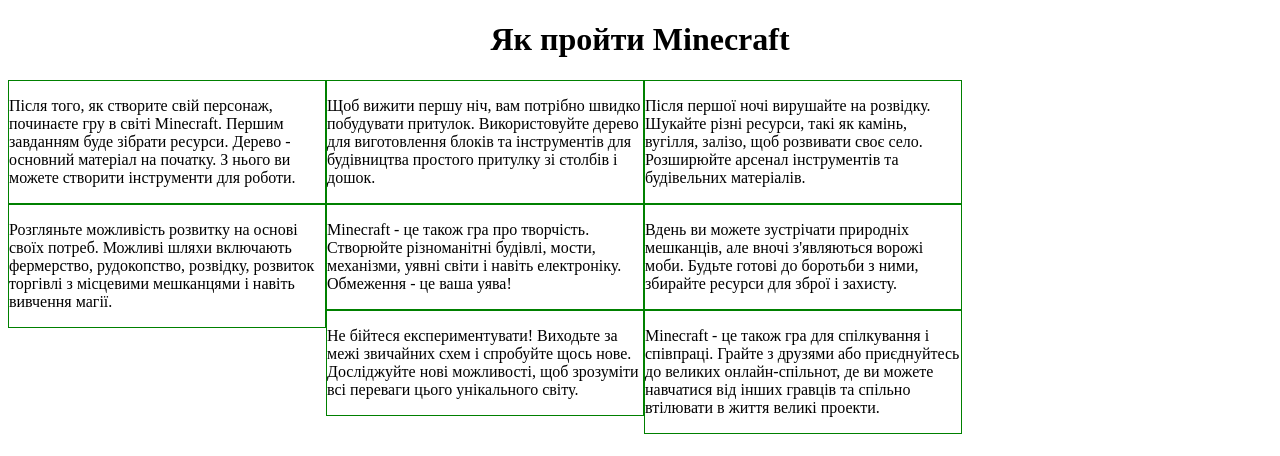
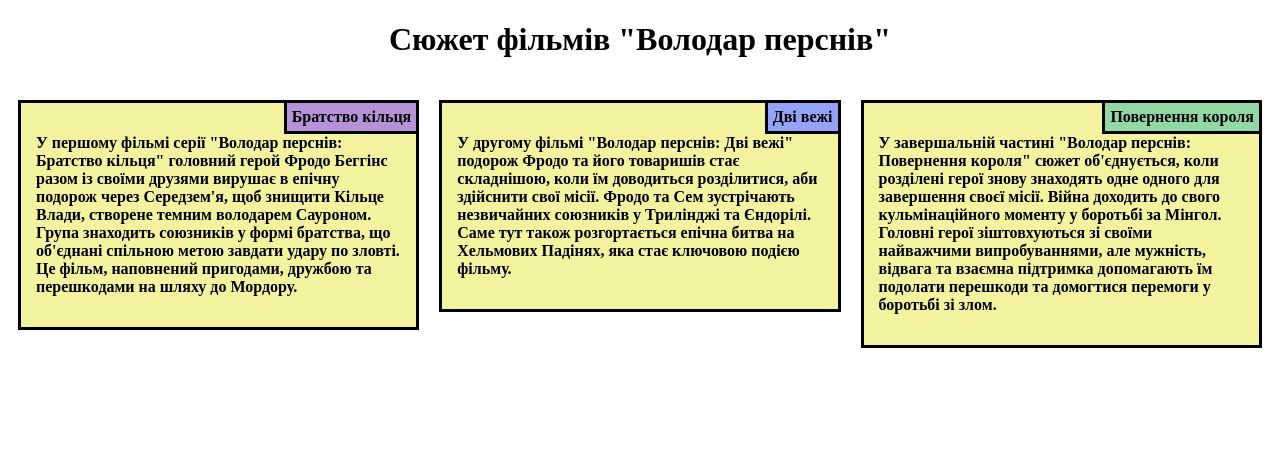
Before and after one commit to alinaa-art/MySecondRepo, a plain HTML site: page project_5-folder/index.html in a window 1280 px wide. Drawn offline with Linux system fonts and the light colour scheme.

Commit message:
add css and change main text

```diff
--- a/project_5-folder/index.html
+++ b/project_5-folder/index.html
@@ -1,21 +1,35 @@
 <!DOCTYPE html>
-<html lang="uk, en">
+<html lang="uk">
 <head>
+    <title>Володар перснів</title>
     <meta name="viewport" content="width=device-width, initial-scale=1.0">
     <link rel="stylesheet" type="text/css" href="style.css">
 </head>
 <body>
-    <h1>Як пройти Minecraft</h1>
+    <h1>Сюжет фільмів "Володар перснів"</h1>
+
     <div class="row">
 
-    <div class="col-lg-3 col-md-6"><p>Після того, як створите свій персонаж, починаєте гру в світі Minecraft. Першим завданням буде зібрати ресурси. Дерево - основний матеріал на початку. З нього ви можете створити інструменти для роботи.</p></div>
-    <div class="col-lg-3 col-md-6"><p>Щоб вижити першу ніч, вам потрібно швидко побудувати притулок. Використовуйте дерево для виготовлення блоків та інструментів для будівництва простого притулку зі столбів і дошок.</p></div>
-    <div class="col-lg-3 col-md-6"><p>Після першої ночі вирушайте на розвідку. Шукайте різні ресурси, такі як камінь, вугілля, залізо, щоб розвивати своє село. Розширюйте арсенал інструментів та будівельних матеріалів.</p></div>
-    <div class="col-lg-3 col-md-6"><p>Розгляньте можливість розвитку на основі своїх потреб. Можливі шляхи включають фермерство, рудокопство, розвідку, розвиток торгівлі з місцевими мешканцями і навіть вивчення магії.</p></div>
-    <div class="col-lg-3 col-md-6"><p>Minecraft - це також гра про творчість. Створюйте різноманітні будівлі, мости, механізми, уявні світи і навіть електроніку. Обмеження - це ваша уява!</p></div>
-    <div class="col-lg-3 col-md-6"><p>Вдень ви можете зустрічати природніх мешканців, але вночі з'являються ворожі моби. Будьте готові до боротьби з ними, збирайте ресурси для зброї і захисту.</p></div>
-    <div class="col-lg-3 col-md-6"><p>Не бійтеся експериментувати! Виходьте за межі звичайних схем і спробуйте щось нове. Досліджуйте нові можливості, щоб зрозуміти всі переваги цього унікального світу.</p></div>
-    <div class="col-lg-3 col-md-6"><p>Minecraft - це також гра для спілкування і співпраці. Грайте з друзями або приєднуйтесь до великих онлайн-спільнот, де ви можете навчатися від інших гравців та спільно втілювати в життя великі проекти.</p></div>
+    <div class="col-lg-4 col-md-6 col-sm-12">
+        <div class="article">
+            <span class="title1">Братство кільця</span>
+            <p>У першому фільмі серії "Володар перснів: Братство кільця" головний герой Фродо Беггінс разом із своїми друзями вирушає в епічну подорож через Середзем'я, щоб знищити Кільце Влади, створене темним володарем Сауроном. Група знаходить союзників у формі братства, що об'єднані спільною метою завдати удару по зловті. Це фільм, наповнений пригодами, дружбою та перешкодами на шляху до Мордору.</p>
+        </div>
     </div>
-    </body>
-    </html>
+
+    <div class="col-lg-4 col-md-6 col-sm-12">
+        <div class="article">
+            <span class="title2">Дві вежі</span>
+            <p>У другому фільмі "Володар перснів: Дві вежі" подорож Фродо та його товаришів стає складнішою, коли їм доводиться розділитися, аби здійснити свої місії. Фродо та Сем зустрічають незвичайних союзників у Трилінджі та Єндорілі. Саме тут також розгортається епічна битва на Хельмових Падінях, яка стає ключовою подією фільму.</p>
+        </div>
+    </div>
+
+    <div class="col-lg-4 col-md-6 col-sm-12">
+        <div class="article">
+            <span class="title3">Повернення короля</span>
+            <p>У завершальній частині "Володар перснів: Повернення короля" сюжет об'єднується, коли розділені герої знову знаходять одне одного для завершення своєї місії. Війна доходить до свого кульмінаційного моменту у боротьбі за Мінгол. Головні герої зіштовхуються зі своїми найважчими випробуваннями, але мужність, відвага та взаємна підтримка допомагають їм подолати перешкоди та домогтися перемоги у боротьбі зі злом.</p>
+        </div>
+    </div>
+    </div>
+</body>
+</html>
--- a/project_5-folder/style.css
+++ b/project_5-folder/style.css
@@ -1,18 +1,45 @@
-h1 {
-    text-align: center;
-}
-
 .row {
     width: 100%;
 }
-
+h1 {
+    text-align: center;
+    width: 100%;
+}
+.title1, .title2, .title3 {
+    float: right;
+    text-align: center;
+    display: block;
+    font-weight: bold;
+    border-bottom: 3px solid black;
+    border-left: 3px solid black;
+    padding: 5px;
+}
+.title1 {
+    background-color: rgb(182, 146, 216);
+}
+.title2 {
+    background-color: rgb(148, 163, 247);
+}
+.title3 {
+    background-color: rgb(146, 216, 164);
+}
+.article {
+    background-color: rgb(243, 243, 159);
+    border: 3px solid black;
+    margin: 20px 10px;
+}
+.article p {
+    padding: 15px;
+}
+p {
+    font-weight: bold;
+}
 
     /* Large devices */
 @media (min-width: 993px) {
     .col-lg-1, .col-lg-2, .col-lg-3, .col-lg-4, .col-lg-5, .col-lg-6, .col-lg-7, .col-lg-8,
     .col-lg-9, .col-lg-10, .col-lg-11, .col-lg-12 {
     float: left;
-    border: 1px solid green;
     }
     .col-lg-1 {
     width: 8.33%;
@@ -58,7 +85,6 @@
     .col-md-1, .col-md-2, .col-md-3, .col-md-4, .col-md-5, .col-md-6, .col-md-7, .col-md-8,
     .col-md-9, .col-md-10, .col-md-11, .col-md-12 {
     float: left;
-    border: 1px solid green;
     }
     .col-md-1 {
     width: 8.33%;
@@ -103,42 +129,41 @@
     .col-md-1, .col-md-2, .col-md-3, .col-md-4, .col-md-5, .col-md-6, .col-md-7, .col-md-8,
     .col-md-9, .col-md-10, .col-md-11, .col-md-12 {
     float: left;
-        border: 1px solid green;
     }
-        .col-md-1 {
+    .col-sm-1 {
     width: 8.33%;
     }
-        .col-md-2 {
+    .col-sm-2 {
     width: 16.66%;
     }
-        .col-md-3 {
+    .col-sm-3 {
     width: 25%;
     }
-        .col-md-4 {
+    .col-sm-4 {
     width: 33.33%;
     }
-        .col-md-5 {
+    .col-sm-5 {
     width: 41.66%;
     }
-        .col-md-6 {
+    .col-sm-6 {
     width: 50%;
     }
-        .col-md-7 {
+    .col-sm-7 {
     width: 58.33%;
     }
-        .col-md-8 {
+    .col-sm-8 {
     width: 66.66%;
     }
-        .col-md-9 {
+    .col-sm-9 {
     width: 75%;
         }
-        .col-md-10 {
+    .col-sm-10 {
     width: 83.33%;
     }
-        .col-md-11 {
+    .col-sm-11 {
     width: 91.66%;
     }
-        .col-md-12 {
+    .col-sm-12 {
     width: 100%;
     }
     }
```
Lines whose indentation alone changed are shown as unchanged.
